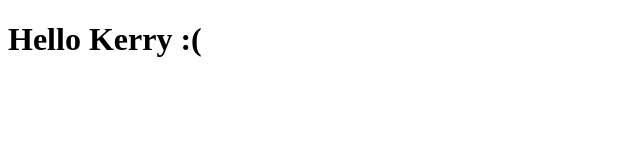
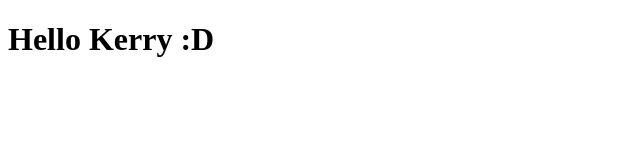
Before and after one commit to kerry91/test-site1, a plain HTML site: page site/index.html in a window 1280 px wide. Shown: the full height of the page, 0-640 px from the left. Drawn offline with Linux system fonts and the light colour scheme.

Commit message:
My First Page

```diff
--- a/site/index.html
+++ b/site/index.html
@@ -4,6 +4,6 @@
 	<title>Hello Kerry!</title>
 </head>
 <body>
-<h1>Hello Kerry :(</h1>
+<h1>Hello Kerry :D</h1>
 </body>
 </html>
```
